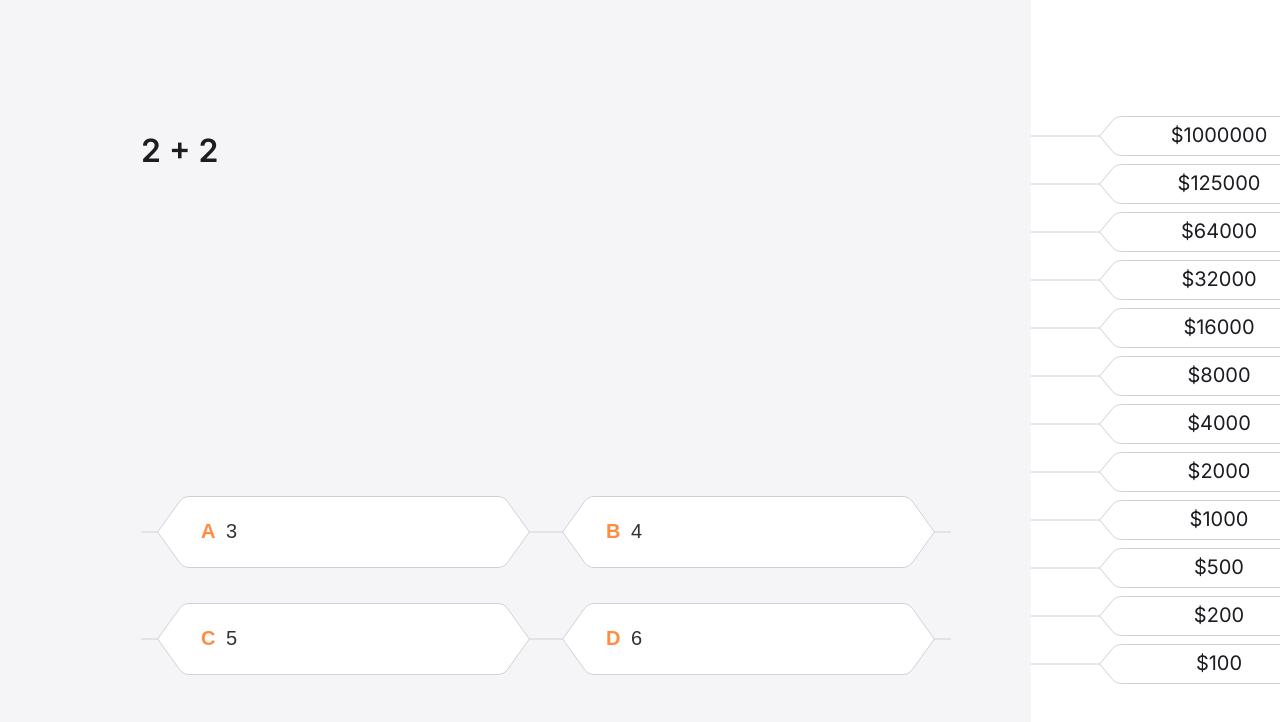
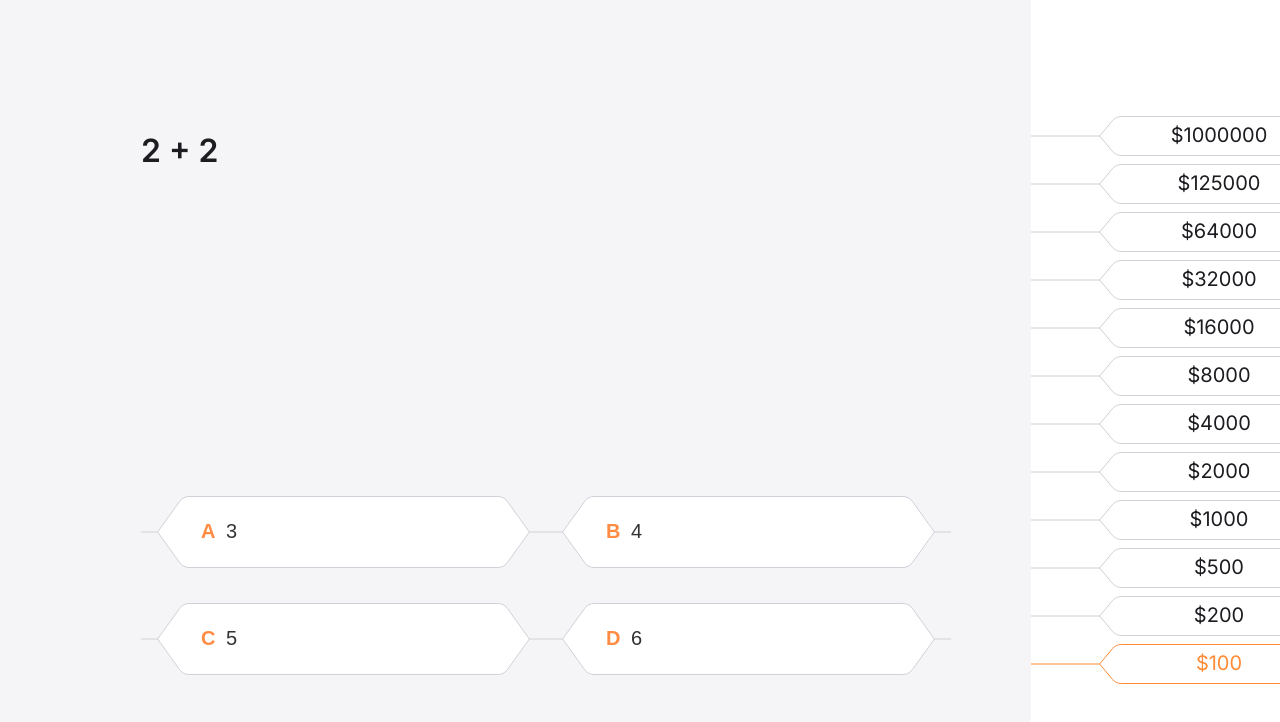
Before and after one commit to marynag/quizz-game, a Next.js app: page / in a window 1280 px wide. Both pictures are taken after a click on the button "Start". Shown: the top 722 px of the page. Built offline with nearby package versions, Linux system fonts and the light colour scheme.

Commit message:
prize list steps coloring

```diff
--- a/src/components/PrizeList/PrizeList.tsx
+++ b/src/components/PrizeList/PrizeList.tsx
@@ -1,12 +1,11 @@
 import React from "react";
 import styles from "./PrizeList.module.css";
-import { GameConfig } from "@/types";
 
-import quizData from "../../gameConfig.json";
 import { PrizeStep } from "../PrizeStep/PrizeStep";
+import { useGame } from "@/context/GameContext";
 
 export const PrizeList = () => {
-  const gameConfig: GameConfig = quizData;
+  const { gameState, gameConfig } = useGame();
 
   return (
     <div className={styles.prizeList}>
@@ -15,7 +14,22 @@ export const PrizeList = () => {
           .slice()
           .reverse()
           .map((question, index) => {
-            return <PrizeStep key={index} isCurrent={false} isCompleted={false} prize={question.prize}></PrizeStep>;
+            const isWon =
+              index <
+              gameConfig.questions.length - gameState.currentQuestionIndex - 1;
+            const isLost = gameState.isAnswerRevealed && !gameState.isCorrect;
+            const isCurrent =
+              index ===
+              gameConfig.questions.length - gameState.currentQuestionIndex - 1;
+
+            return (
+              <PrizeStep
+                key={index}
+                isCurrent={isCurrent}
+                isCompleted={isWon || isLost}
+                prize={question.prize}
+              ></PrizeStep>
+            );
           })}
       </ul>
     </div>
--- a/src/components/PrizeStep/PrizeStep.tsx
+++ b/src/components/PrizeStep/PrizeStep.tsx
@@ -7,8 +7,19 @@ type PrizeStepProps = {
   prize: string;
 };
 
-export const PrizeStep = ({ prize }: PrizeStepProps) => {
+export const PrizeStep = ({
+  prize,
+  isCurrent,
+  isCompleted,
+}: PrizeStepProps) => {
   const [isMobile, setIsMobile] = useState(false);
+
+  const colorLine = isCurrent ? "#FF8B37" : "#D0D0D8";
+  let textColor = !isCompleted ? "#D0D0D8" : "#1C1C21";
+
+  if (isCurrent) {
+    textColor = "#FF8B37";
+  }
 
   useEffect(() => {
     const checkIfMobile = () => {
@@ -29,12 +40,12 @@ export const PrizeStep = ({ prize }: PrizeStepProps) => {
       fill="none"
       xmlns="http://www.w3.org/2000/svg"
     >
-      <path d="M69 20H0" stroke="#D0D0D8" />
-      <path d="M376 20H307" stroke="#D0D0D8" />
+      <path d="M69 20H0" stroke={colorLine} />
+      <path d="M376 20H307" stroke={colorLine} />
       <path
         d="M90.2871 0.5H285.713C289.019 0.500018 292.16 1.92272 294.34 4.39551L294.548 4.6377L307.349 20L294.548 35.3623C292.363 37.9842 289.126 39.5 285.713 39.5H90.2871C86.9807 39.5 83.8397 38.0773 81.6602 35.6045L81.4521 35.3623L68.6504 20L81.4521 4.6377C83.6371 2.0158 86.8742 0.500017 90.2871 0.5Z"
         fill="white"
-        stroke="#D0D0D8"
+        stroke={colorLine}
       />
       <text
         x="188"
@@ -42,7 +53,7 @@ export const PrizeStep = ({ prize }: PrizeStepProps) => {
         textAnchor="middle"
         fontSize={isMobile ? "14px" : "20px"}
         fontWeight="400"
-        fill="#1C1C21"
+        fill={textColor}
       >
         ${prize}
       </text>
```
